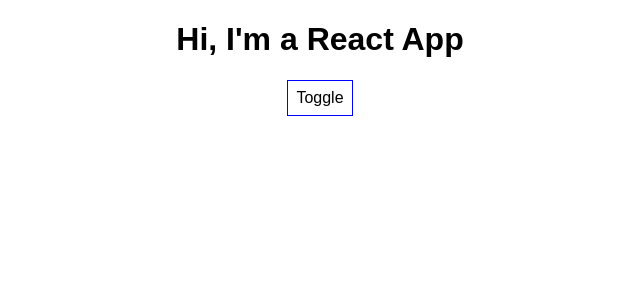
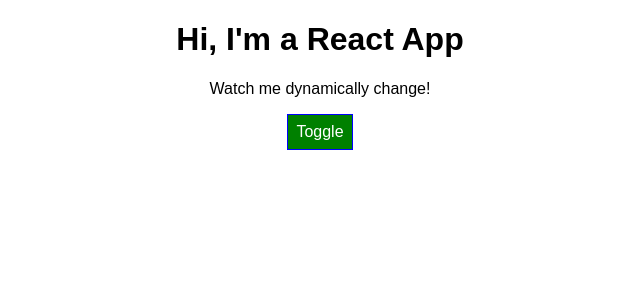
Before and after one commit to alexw14/learn-react-redux, a React (Create React App) app: page / in a window 1280 px wide. Shown: the top 300 px of the page, without its empty margins (320-960 px from the left). Built offline with nearby package versions, Linux system fonts and the light colour scheme.

Commit message:
Set class names dynamically

```diff
--- a/src/App.css
+++ b/src/App.css
@@ -1,3 +1,11 @@
 .App {
   text-align: center;
 }
+
+.red {
+  color: red;
+}
+
+.bold {
+  font-weight: bold;
+}
--- a/src/App.js
+++ b/src/App.js
@@ -45,8 +45,10 @@
 
   render() {
 
+    // can't use pseudo selectors this way
     const style = {
-      backgroundColor: 'white',
+      backgroundColor: 'green',
+      color: 'white',
       font: 'inherit',
       border: '1px solid blue',
       padding: '8px',
@@ -71,11 +73,25 @@
           })}
         </div>
       )
+      // change color of button to red when showPersons = true
+      style.backgroundColor = 'red';
+    }
+
+    // class name as declared in App.css
+    // let classes = ['red', 'bold'].join(' '); // => 'red bold'
+
+    let classes = [];
+    if (this.state.persons.length <= 2) {
+      classes.push('red'); // classes = ['red']
+    }
+    if (this.state.persons.length <= 1) {
+      classes.push('bold'); // classes = ['red', 'bold']
     }
 
     return (
       <div className="App">
         <h1>Hi, I'm a React App</h1>
+        <p className={classes.join(' ')}>Watch me dynamically change!</p>
         <button style={style} onClick={this.togglePersonsHandler}>Toggle</button>
         {persons}
       </div>
```
